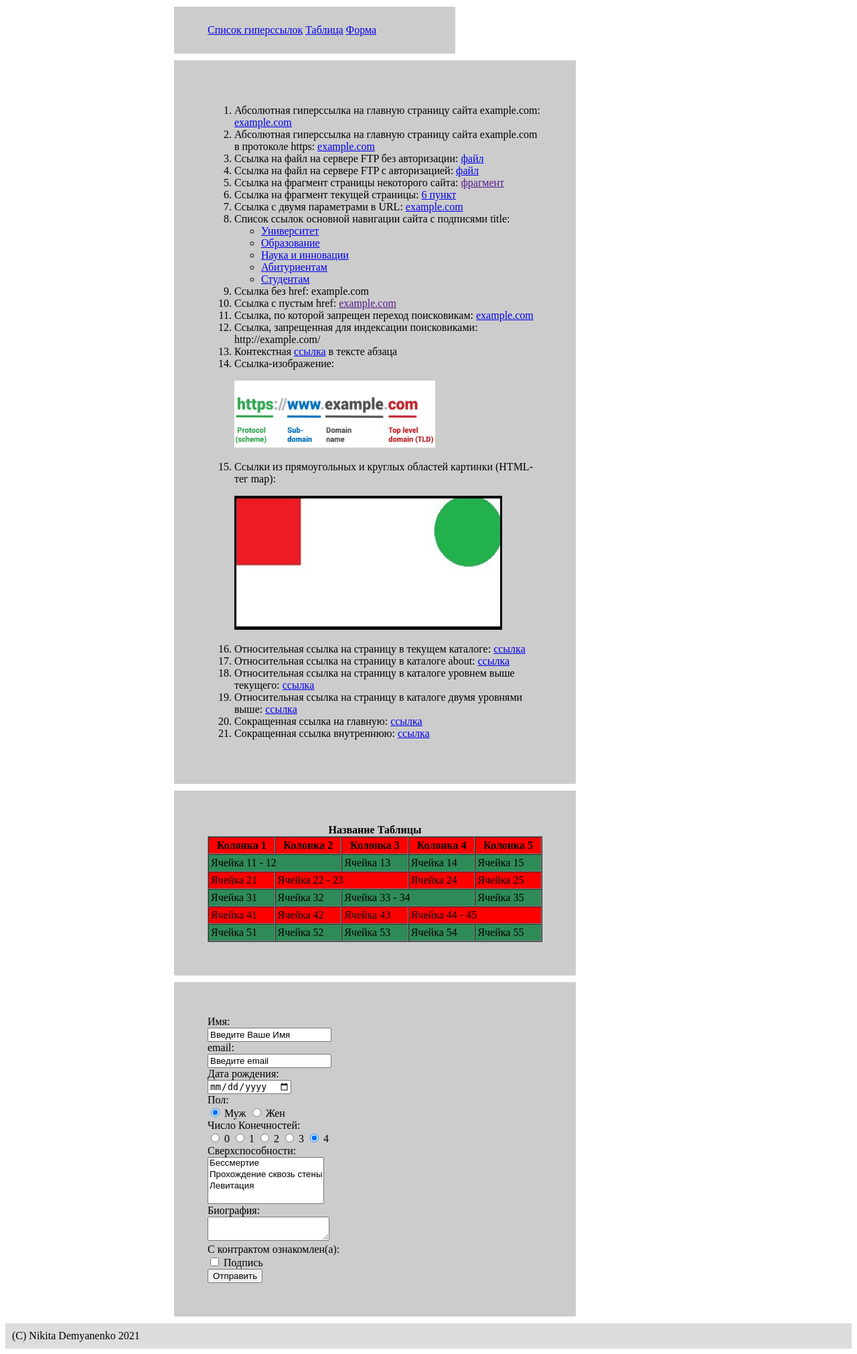
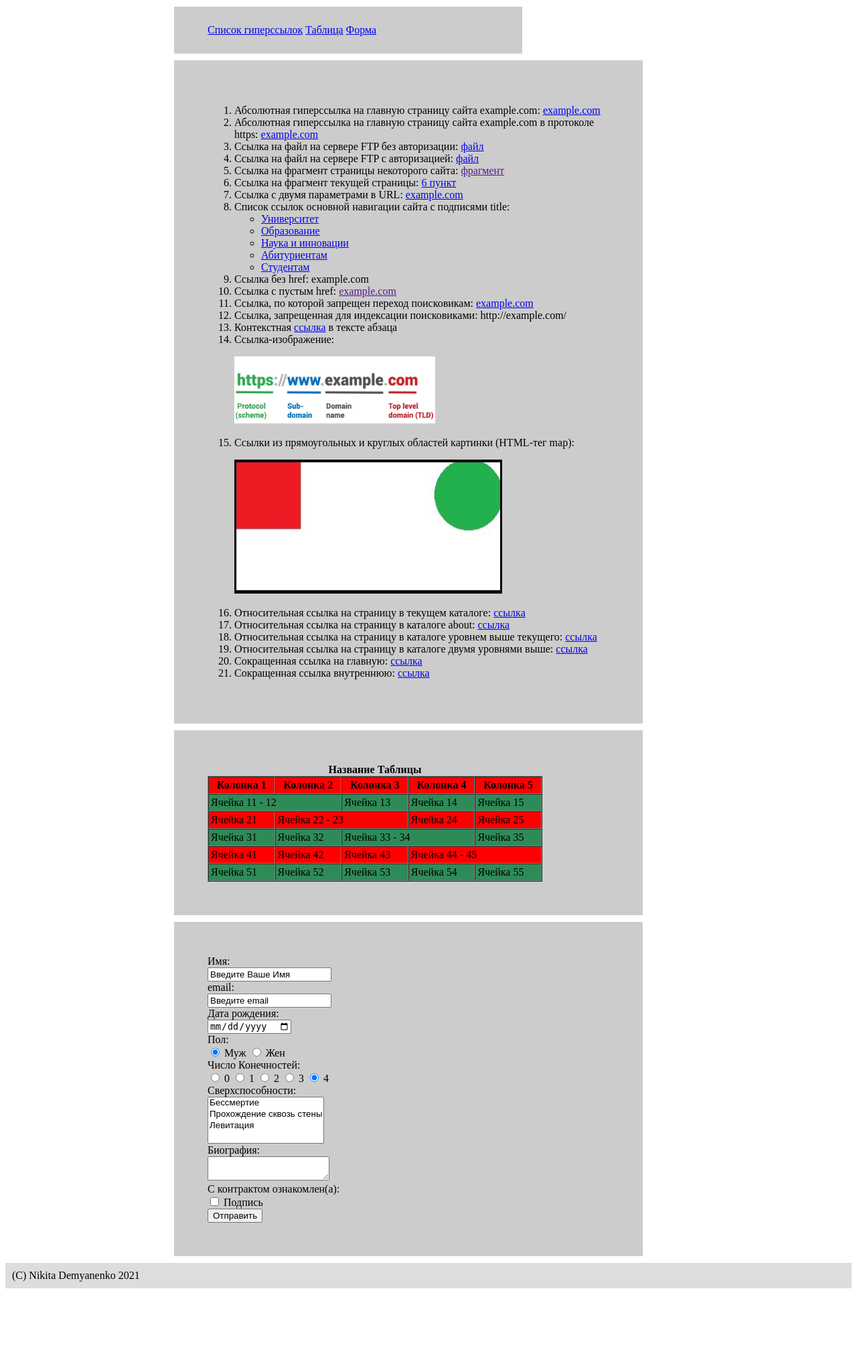
Before and after one commit to NikitaDemyanenko1922/nikitademyanenko1922.github.com, a PHP site: page /index2.html in a window 1280 px wide. Shown: the part 148-2169 px from the top of the page at 67% size. After the commit the page ends 2071 px from the top, so only its background shows below. Run offline with PHP 8.4, Linux system fonts and the light colour scheme.

Commit message:
Update style.css

```diff
--- a/style.css
+++ b/style.css
@@ -25,7 +25,7 @@
 
 #menu {
     /*ññûëêè*/
-    width:400px;
+    width:500px;
     background-color: #ccc;
     margin: 10px;
     margin-left: 100px;
@@ -33,7 +33,7 @@
 }
 
 #links {
-    /*ññûëêè*/ width:500px;
+    /*ññûëêè*/ width:600px;
     background-color: #ccc;
     margin: 10px;
     margin-left: 100px;
@@ -42,7 +42,7 @@
 
 #table {
     /*òàáëèöà*/ margin: 10px;
-    width: 500px;
+    width: 600px;
     background-color: #ccc;
     margin: 10px;
     margin-left: 100px;
@@ -51,7 +51,7 @@
 
 #forma {
     /*ôîðìà*/
-    width:500px;
+    width:600px;
     margin: 10px;
     margin-left: 100px;
     background-color: #ccc;
```
